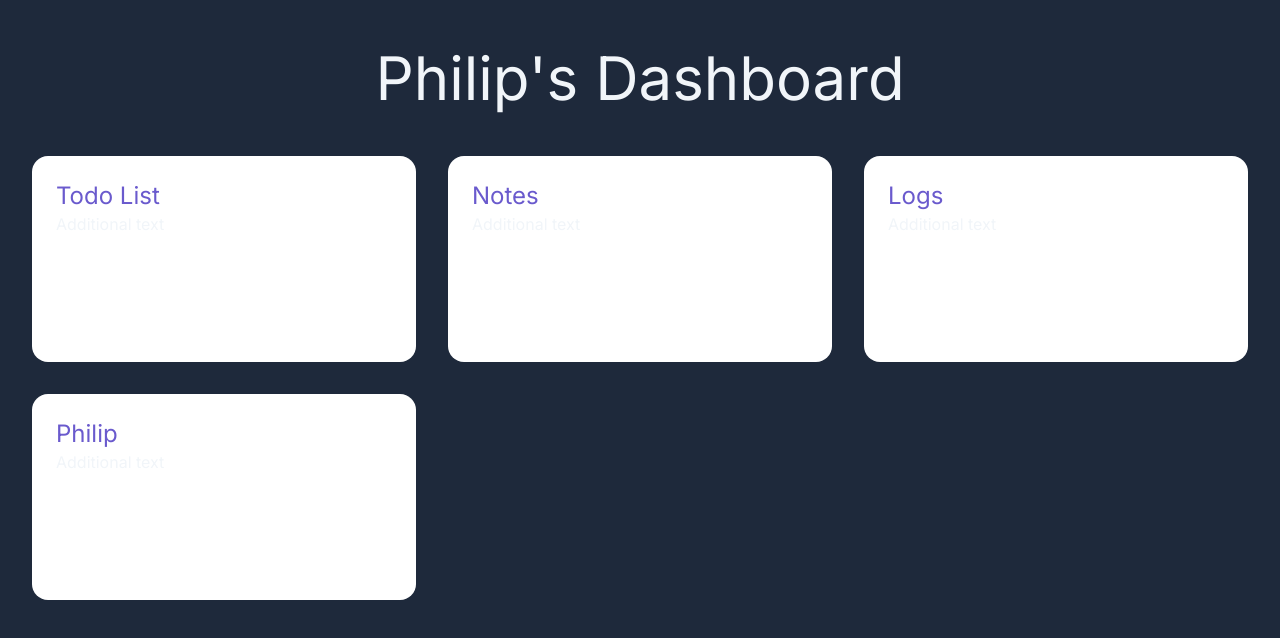
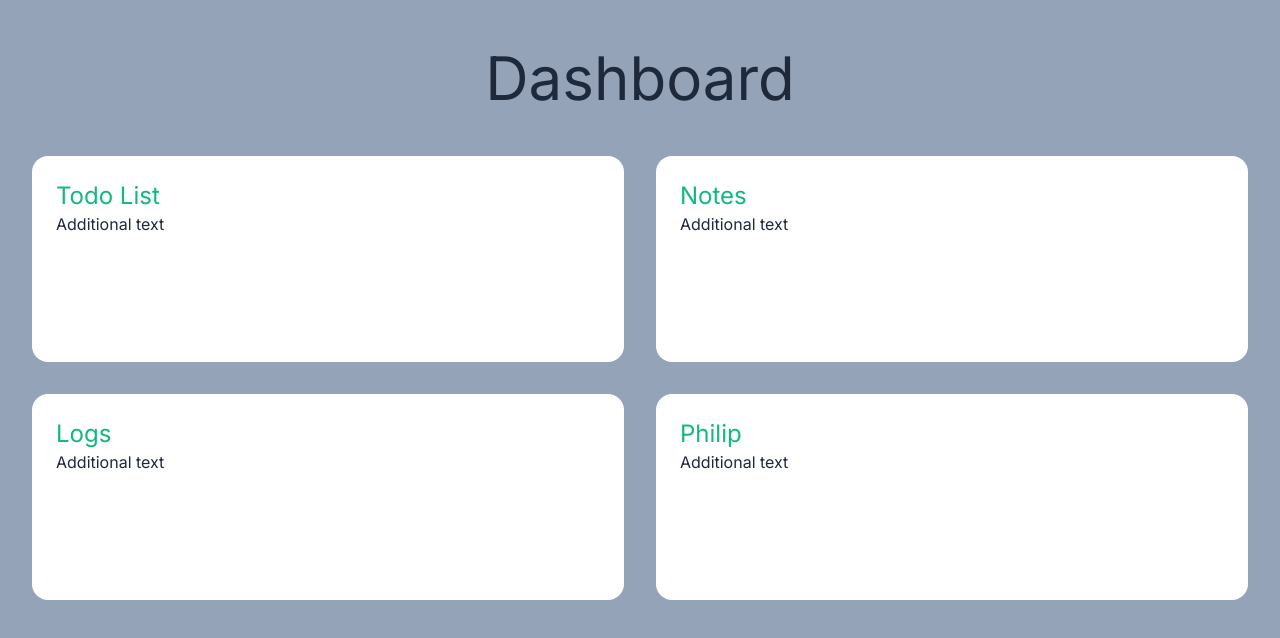
Before and after one commit to philip-soderbom/dashboard, a Next.js app: page / in a window 1280 px wide. Shown: the top 638 px of the page. Built offline with nearby package versions, Linux system fonts and the light colour scheme.

Commit message:
revert 2

```diff
--- a/src/app/layout.tsx
+++ b/src/app/layout.tsx
@@ -14,7 +14,7 @@ export default function RootLayout({
 }) {
   return (
     <html lang="en">
-      <body className={`${inter.className} bg-slate-800 text-slate-100 container mx-auto p-4`}>{children}</body>
+      <body className={`${inter.className} bg-slate-400 text-slate-800 container mx-auto p-4`}>{children}</body>
     </html>
   )
 }
--- a/src/app/page.tsx
+++ b/src/app/page.tsx
@@ -6,8 +6,8 @@ const cardTitles = ['Todo List', 'Notes', 'Logs', 'Philip']
 export default function Home() {
   return (
     <div className="grid-main">
-      <h1 className="text-center text-6xl my-8">Philip's Dashboard</h1>
-      <div className="cards grid grid-cols-3">
+      <h1 className="text-center text-6xl my-8">Dashboard</h1>
+      <div className="cards grid grid-cols-2">
         {cardTitles.map((cardTitle, i) => (
           <Card key={i} text={cardTitle}></Card>
         ))}
--- a/src/components/card/Card.tsx
+++ b/src/components/card/Card.tsx
@@ -12,9 +12,9 @@ function fixString(str: String) {
 
 export default function Card(props: Props) {
     return (
-        <Link href={`${fixString(props.text)}`} className="card m-4 p-6 bg-white rounded-2xl hover:shadow-lg">
+        <Link href={`${fixString(props.text)}`} className="card m-4 p-6 bg-white rounded-2xl">
             <div>
-                <h2 className="text-2xl">{props.text}</h2>
+                <h2 className="text-2xl text-emerald-500">{props.text}</h2>
                 <p>Additional text</p>
             </div>
         </Link>
--- a/src/components/card/style.scss
+++ b/src/components/card/style.scss
@@ -5,7 +5,4 @@
         transition: all .6s cubic-bezier(0.075, 0.82, 0.165, 1);
         cursor: pointer;
     }
-    h2 {
-        color: slateblue;
-    }
 }
```
